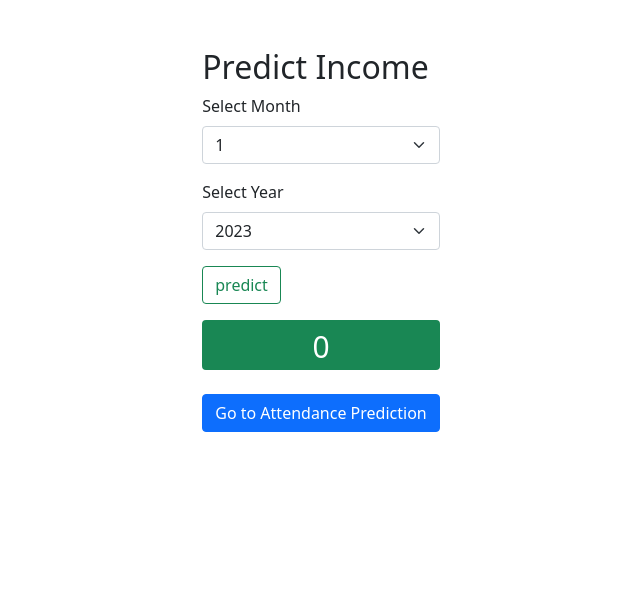
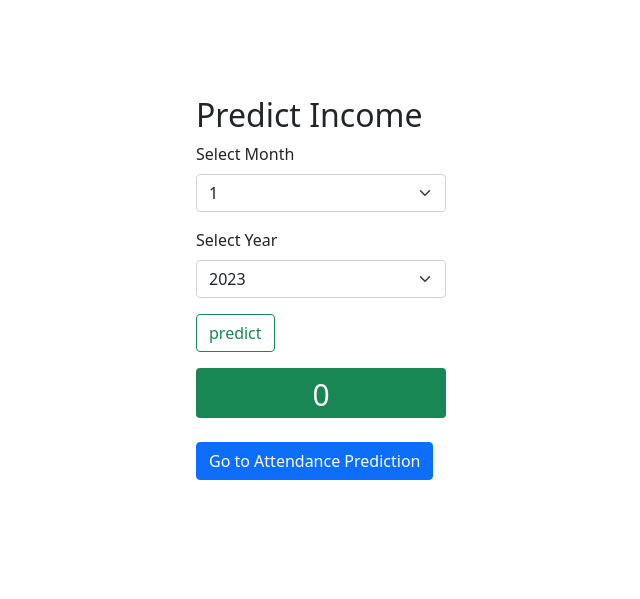
Before and after one commit to franklinobasy/ChurchML, a Flask app: page / in a window 1280 px wide. Shown: the top 599 px of the page, without its empty margins (319-959 px from the left). Run offline with Flask 3, Linux system fonts and the light colour scheme.

Commit message:
modified html

```diff
--- a/templates/index.html
+++ b/templates/index.html
@@ -12,13 +12,13 @@
 
   </head>
   <body>
-    <div class="container">
+    <div class="container py-5">
       <div class="row py-5">
-        <div class="col-sm-12 d-flex justify-content-center">
+        <div class="col d-flex justify-content-center">
           <div>
             <div id="content">
               <!-- The initial form -->
-              <div class="form" id="formPredictIncome" >
+              <div class="form w-100" id="formPredictIncome" >
                 <h2>Predict Income</h2>
                 <form>
                   <fieldset>
@@ -52,14 +52,14 @@
                     <button class="btn btn-outline-success" type="button" onclick="postIncomeData()">predict</button>
                   </fieldset>
                 </form>
-                <div class="incomeOutput bg-success bg-opacity-10 border border-success border-4 rounded text-center text-white mt-3" style="height: 50px; font-size: 30px;">
+                <div class="incomeOutput bg-success bg-opacity-10 border border-success border-4 rounded text-center text-white mt-3" style="width:250px; height: 50px; font-size: 30px;">
                   0
                 </div>
                 <button class="btn btn-primary my-4" type="button" onclick="showForm('formPredictAttendance')">Go to Attendance Prediction</button>
               </div>
 
               <!-- The second form (hidden initially) -->
-              <div class="form" id="formPredictAttendance" style="display: none;">
+              <div class="form w-100" id="formPredictAttendance" style="display: none;">
                 <h2>Predict Attendance</h2>
                 <form>
                   <fieldset>
@@ -93,7 +93,7 @@
                     <button class="btn btn-outline-success" type="button" onclick="postAttendanceData()">predict</button>
                   </fieldset>
                 </form>
-                <div class="attendanceOutput bg-success bg-opacity-10 border border-success border-4 rounded text-center text-white mt-3" style="height: 50px; font-size: 30px;">
+                <div class="attendanceOutput bg-success bg-opacity-10 border border-success border-4 rounded text-center text-white mt-3" style="width: 250px; height: 50px; font-size: 30px;">
                   0
                 </div>
                 <button class="btn btn-primary my-4" type="button" onclick="showForm('formPredictIncome')">Go to Income Prediction</button>
```
Also changed, not shown: 1 other file.
